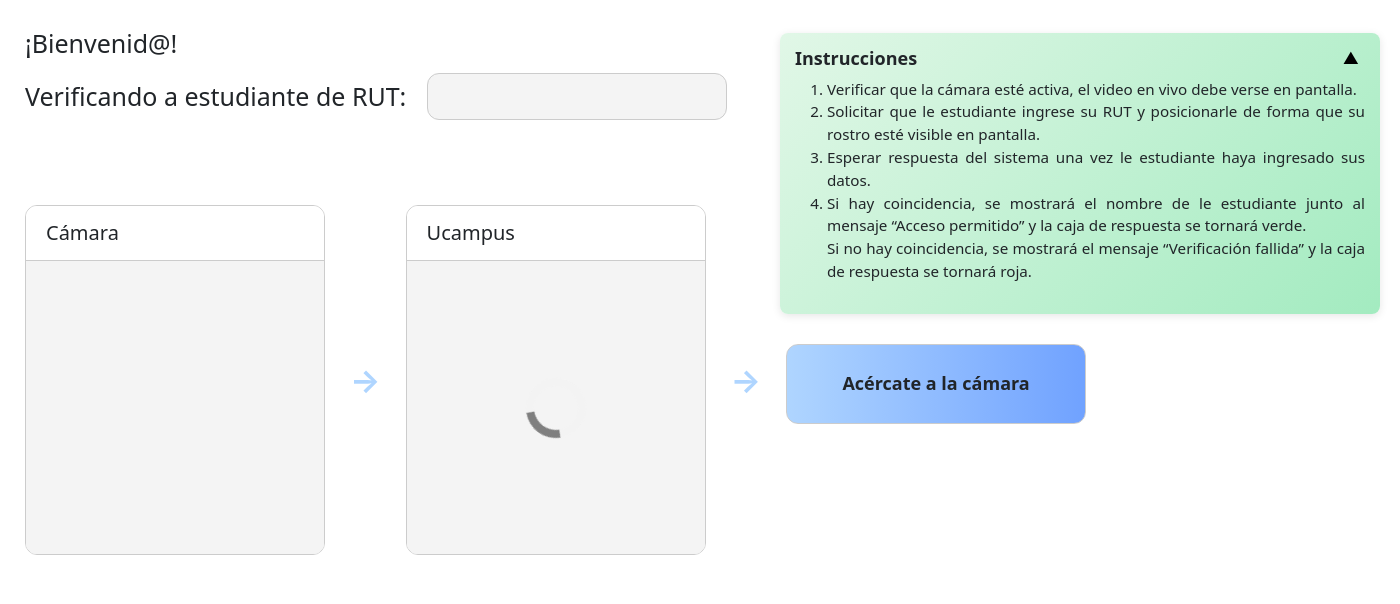
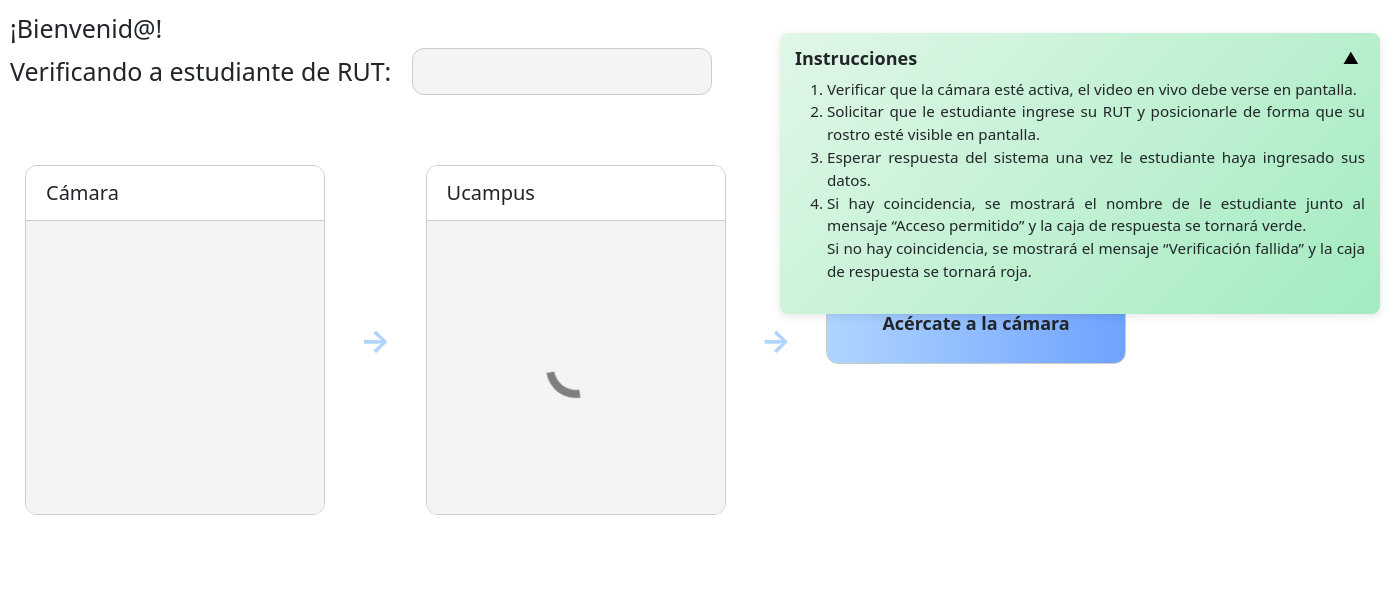
Before and after one commit to patricioespinozaa/FaceGate, a Flask app: page /facegate/app-front/ in a window 1400 px wide. Shown: the part 67-671 px from the top of the page. Run offline with Flask 3, Linux system fonts and the light colour scheme.

Commit message:
STYLE: arreglar q se vea todo en la pantalla de estudiante

```diff
--- a/app-front/static/css/styles.css
+++ b/app-front/static/css/styles.css
@@ -14,7 +14,7 @@
 }
 
 .welcome-container {
-    padding: 25px;
+    padding: 10px;
     font-size: 25px;
 }
 
@@ -23,7 +23,7 @@
     display: flex;
     align-items: center;
     gap: 16px;
-    margin-top: 10px;
+    margin-top: 0px;
 }
 
 .input-group-custom input {
@@ -95,7 +95,7 @@
 
 .main-content {
     margin-left: 25px; /* Aligns everything to match the input label */
-    padding-bottom: 50px; /* Push content down if needed */
+    padding-bottom: 30px; /* Push content down if needed */
 }
 
 .model-container {
@@ -105,7 +105,7 @@
 .model-row {
     display: flex;
     align-items: center;
-    gap: 20px;
+    gap: 30px;
     flex-wrap: wrap;
 }
 
@@ -190,7 +190,7 @@
     align-items: center;
     justify-content: center;
     font-size: 18px;
-    margin-top: 50px;
+    margin-top: 10px;
 }
 
 .model-decision.success {
```
